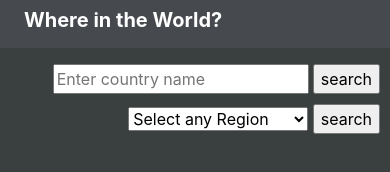
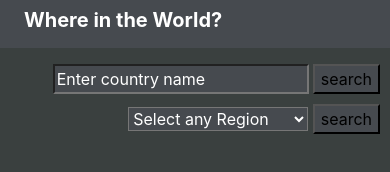
Before and after one commit to harish-ponna-au6/netlify-countries, a plain HTML site: page index.html in a window 390 px wide. Drawn offline with nearby package versions, Linux system fonts and the light colour scheme; no server answers.

Commit message:
updated with responsiveness

```diff
--- a/index.html
+++ b/index.html
@@ -9,9 +9,13 @@
         integrity="sha384-Gn5384xqQ1aoWXA+058RXPxPg6fy4IWvTNh0E263XmFcJlSAwiGgFAW/dAiS6JXm" crossorigin="anonymous">
 
 </head>
-
+<style>
+    #country::placeholder{
+        color: white;
+    }
+</style>
 <body style="background-color: #3a403f;">
-    <nav class="py-2 mb-3" style="background-color:rgba(85, 86, 99, 0.46)">
+    <nav id="scroll" class="py-2 mb-3" style="background-color:rgba(85, 86, 99, 0.46)">
         <a style="text-decoration: none;color: white;" href="https://countries-view.netlify.app">
             <h5 class="ml-4" style="font-weight: 700;display: inline-block;">Where in the World?</h5>
         </a>
@@ -19,11 +23,11 @@
     </nav>
     <div class="container-fluid">
         <div class="row mt-2" style="position: relative;">
-            <div style="position: absolute;right: 10px;"><input id="country" class="mr-1" type="text"
-                    placeholder="Enter country name"><input style="cursor: pointer;" onclick="countrySearch()" type="button" value="search">
+            <div style="position: absolute;right: 10px;"><input id="country" style="background-color: rgba(85, 86, 99, 0.46);color:white;" class="mr-1" type="text"
+                    placeholder="Enter country name"><input style="cursor: pointer;background-color: rgba(85, 86, 99, 0.46);" onclick="countrySearch()" type="button" value="search">
             </div>
             <div style="position: absolute;right: 10px; top:40px;">
-                <select id="region" style="width: 180px;">
+                <select id="region" style="width: 180px;background-color: rgba(85, 86, 99, 0.46);color:white ">
                     <option value="" disabled selected>Select any Region</option>
                     <option value="Africa">Africa</option>
                     <option value="Americas">Americas</option>
@@ -31,7 +35,7 @@
                     <option value="Europe">Europe</option>
                     <option value="Oceania">Oceania</option>
                 </select>
-                <input style="cursor: pointer;" onclick="regionSearch()" type="button" value="search">
+                <input style="cursor: pointer;background-color: rgba(85, 86, 99, 0.46);" onclick="regionSearch()" type="button"  value="search">
             </div>
         </div>
 
@@ -58,7 +62,8 @@
     <div class="country">
     </div>
 
-
+    <a href="#scroll" id="anchor-scroll">
+    </a>
 
     <script src="index.js"></script>
 
--- a/index.js
+++ b/index.js
@@ -54,6 +54,7 @@ function allCountriesPage(pageNumber) {
         document.querySelector('.container-cards').insertAdjacentElement("beforeend", pages[pageNumber][i])
     }
     document.querySelector("#region").value=""
+    document.querySelector("#anchor-scroll").click()
 }
 
 function regionSearch() {
```
